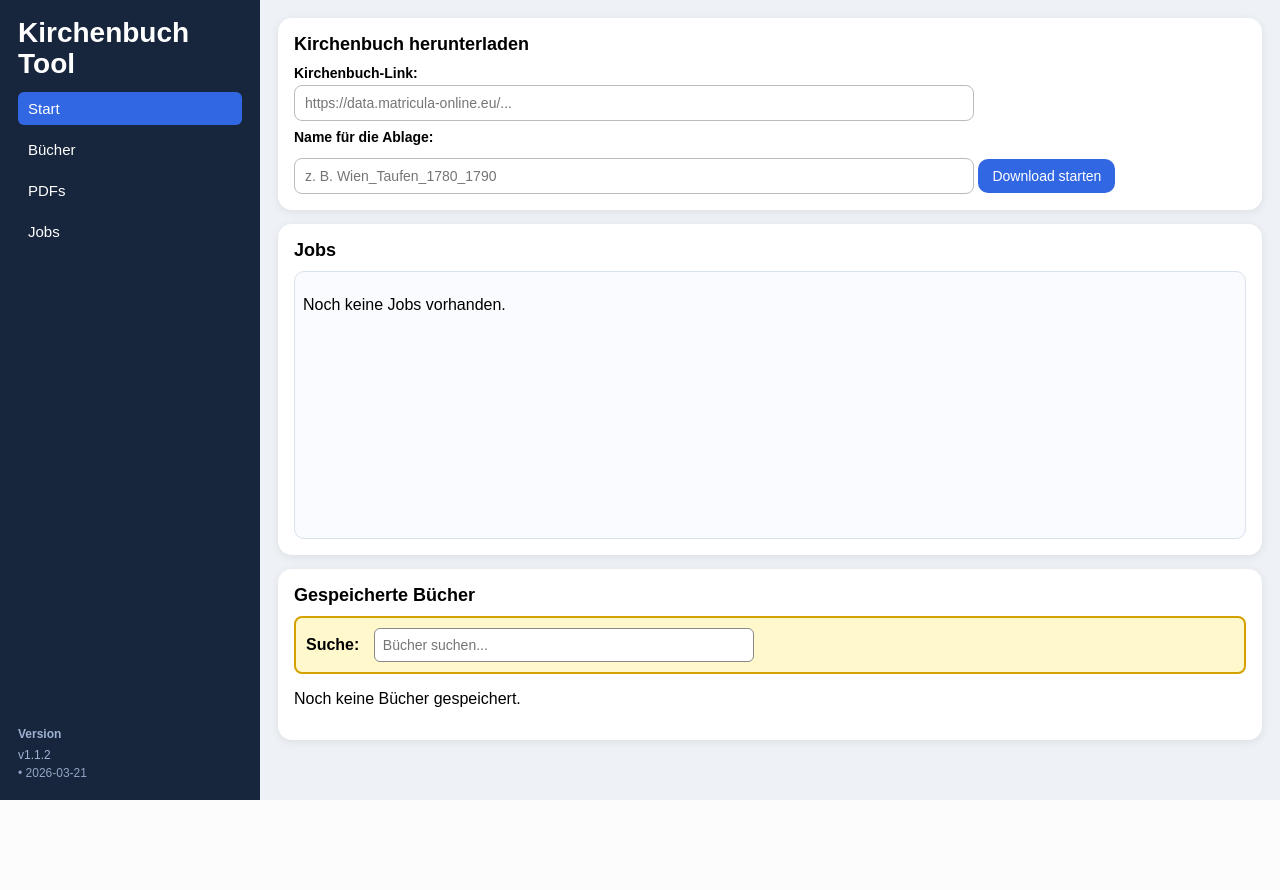
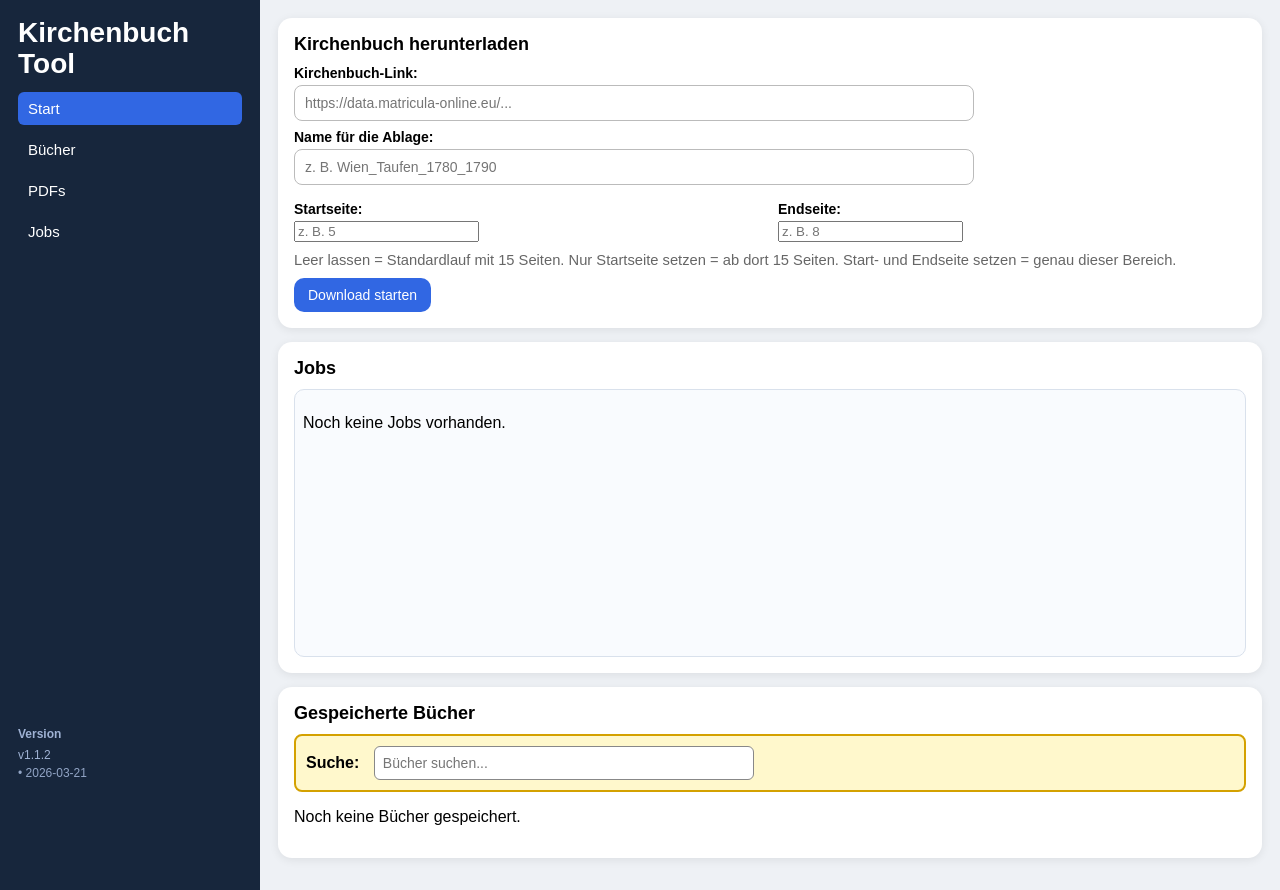
Before and after one commit to Guenter-1953/matricula-webdownloader, a Flask app: page / in a window 1280 px wide. Before the commit the page ends 800 px from the top, so only its background shows below. Run offline with Flask 3, Linux system fonts and the light colour scheme; parts of the project's set-up code (start-up, migrations or seed data) failed here and were passed over.

Commit message:
Update index.html

```diff
--- a/templates/index.html
+++ b/templates/index.html
@@ -156,6 +156,24 @@
     color: #666;
 }
 
+.page-range-row {
+    display: flex;
+    gap: 16px;
+    flex-wrap: wrap;
+    margin-top: 8px;
+}
+
+.page-range-field {
+    flex: 1 1 180px;
+    min-width: 180px;
+}
+
+.page-range-hint {
+    margin-top: 10px;
+    font-size: 0.92rem;
+    color: #666;
+}
+
 @keyframes pulseSoft {
     0% { transform: scale(1); opacity: 1; }
     50% { transform: scale(1.15); opacity: 0.65; }
@@ -220,6 +238,22 @@
             <label>Name für die Ablage:</label>
             <input type="text" id="book_name" name="book_name" placeholder="z. B. Wien_Taufen_1780_1790" autocomplete="off">
 
+            <div class="page-range-row">
+                <div class="page-range-field">
+                    <label for="start_page">Startseite:</label>
+                    <input type="number" id="start_page" name="start_page" min="1" step="1" placeholder="z. B. 5" autocomplete="off">
+                </div>
+
+                <div class="page-range-field">
+                    <label for="end_page">Endseite:</label>
+                    <input type="number" id="end_page" name="end_page" min="1" step="1" placeholder="z. B. 8" autocomplete="off">
+                </div>
+            </div>
+
+            <div class="page-range-hint">
+                Leer lassen = Standardlauf mit 15 Seiten. Nur Startseite setzen = ab dort 15 Seiten. Start- und Endseite setzen = genau dieser Bereich.
+            </div>
+
             <button type="submit">Download starten</button>
         </form>
     </section>
@@ -255,6 +289,12 @@
                         <span class="job-stat">Läuft seit: {{ job.runtime_text or "-" }}</span>
                         <span class="job-stat">Ø / Seite: {{ job.avg_seconds_per_page_text or "-" }}</span>
                         <span class="job-stat">Restzeit: {{ job.estimated_remaining_text or "-" }}</span>
+                        {% if job.start_page %}
+                        <span class="job-stat">
+                            Bereich:
+                            {{ job.start_page }}{% if job.end_page %}–{{ job.end_page }}{% endif %}
+                        </span>
+                        {% endif %}
                     </div>
 
                     <div class="job-meta">
@@ -398,6 +438,12 @@
                         <span class="job-stat">Läuft seit: {{ job.runtime_text or "-" }}</span>
                         <span class="job-stat">Ø / Seite: {{ job.avg_seconds_per_page_text or "-" }}</span>
                         <span class="job-stat">Restzeit: {{ job.estimated_remaining_text or "-" }}</span>
+                        {% if job.start_page %}
+                        <span class="job-stat">
+                            Bereich:
+                            {{ job.start_page }}{% if job.end_page %}–{{ job.end_page }}{% endif %}
+                        </span>
+                        {% endif %}
                     </div>
 
                     <div class="job-meta">
@@ -420,12 +466,21 @@
 (function () {
     const urlField = document.getElementById("book_url");
     const nameField = document.getElementById("book_name");
+    const startPageField = document.getElementById("start_page");
+    const endPageField = document.getElementById("end_page");
     const form = document.getElementById("downloadForm");
 
     function saveFormData() {
         if (!urlField || !nameField) return;
         localStorage.setItem("matricula_book_url", urlField.value);
         localStorage.setItem("matricula_book_name", nameField.value);
+
+        if (startPageField) {
+            localStorage.setItem("matricula_start_page", startPageField.value);
+        }
+        if (endPageField) {
+            localStorage.setItem("matricula_end_page", endPageField.value);
+        }
     }
 
     function restoreFormData() {
@@ -433,6 +488,8 @@
 
         const savedUrl = localStorage.getItem("matricula_book_url");
         const savedName = localStorage.getItem("matricula_book_name");
+        const savedStartPage = localStorage.getItem("matricula_start_page");
+        const savedEndPage = localStorage.getItem("matricula_end_page");
 
         if (savedUrl !== null && urlField.value === "") {
             urlField.value = savedUrl;
@@ -440,11 +497,17 @@
         if (savedName !== null && nameField.value === "") {
             nameField.value = savedName;
         }
+        if (startPageField && savedStartPage !== null && startPageField.value === "") {
+            startPageField.value = savedStartPage;
+        }
+        if (endPageField && savedEndPage !== null && endPageField.value === "") {
+            endPageField.value = savedEndPage;
+        }
     }
 
     function isTyping() {
         const active = document.activeElement;
-        return active === urlField || active === nameField;
+        return active === urlField || active === nameField || active === startPageField || active === endPageField;
     }
 
     if (urlField && nameField && form) {
@@ -452,9 +515,18 @@
         urlField.addEventListener("input", saveFormData);
         nameField.addEventListener("input", saveFormData);
 
+        if (startPageField) {
+            startPageField.addEventListener("input", saveFormData);
+        }
+        if (endPageField) {
+            endPageField.addEventListener("input", saveFormData);
+        }
+
         form.addEventListener("submit", function () {
             localStorage.removeItem("matricula_book_url");
             localStorage.removeItem("matricula_book_name");
+            localStorage.removeItem("matricula_start_page");
+            localStorage.removeItem("matricula_end_page");
         });
     }
 
@@ -517,6 +589,11 @@
                 const avgText = job.avg_seconds_per_page_text || "-";
                 const remainingText = job.estimated_remaining_text || "-";
 
+                let rangeText = "";
+                if (job.start_page) {
+                    rangeText = `<span class="job-stat">Bereich: ${escapeHtml(job.start_page)}${job.end_page ? "–" + escapeHtml(job.end_page) : ""}</span>`;
+                }
+
                 return `
                     <div class="job-item status-${escapeHtml(status)}">
                         <div class="job-top">
@@ -539,6 +616,7 @@
                             <span class="job-stat">Läuft seit: ${escapeHtml(runtimeText)}</span>
                             <span class="job-stat">Ø / Seite: ${escapeHtml(avgText)}</span>
                             <span class="job-stat">Restzeit: ${escapeHtml(remainingText)}</span>
+                            ${rangeText}
                         </div>
 
                         <div class="job-meta">
```
